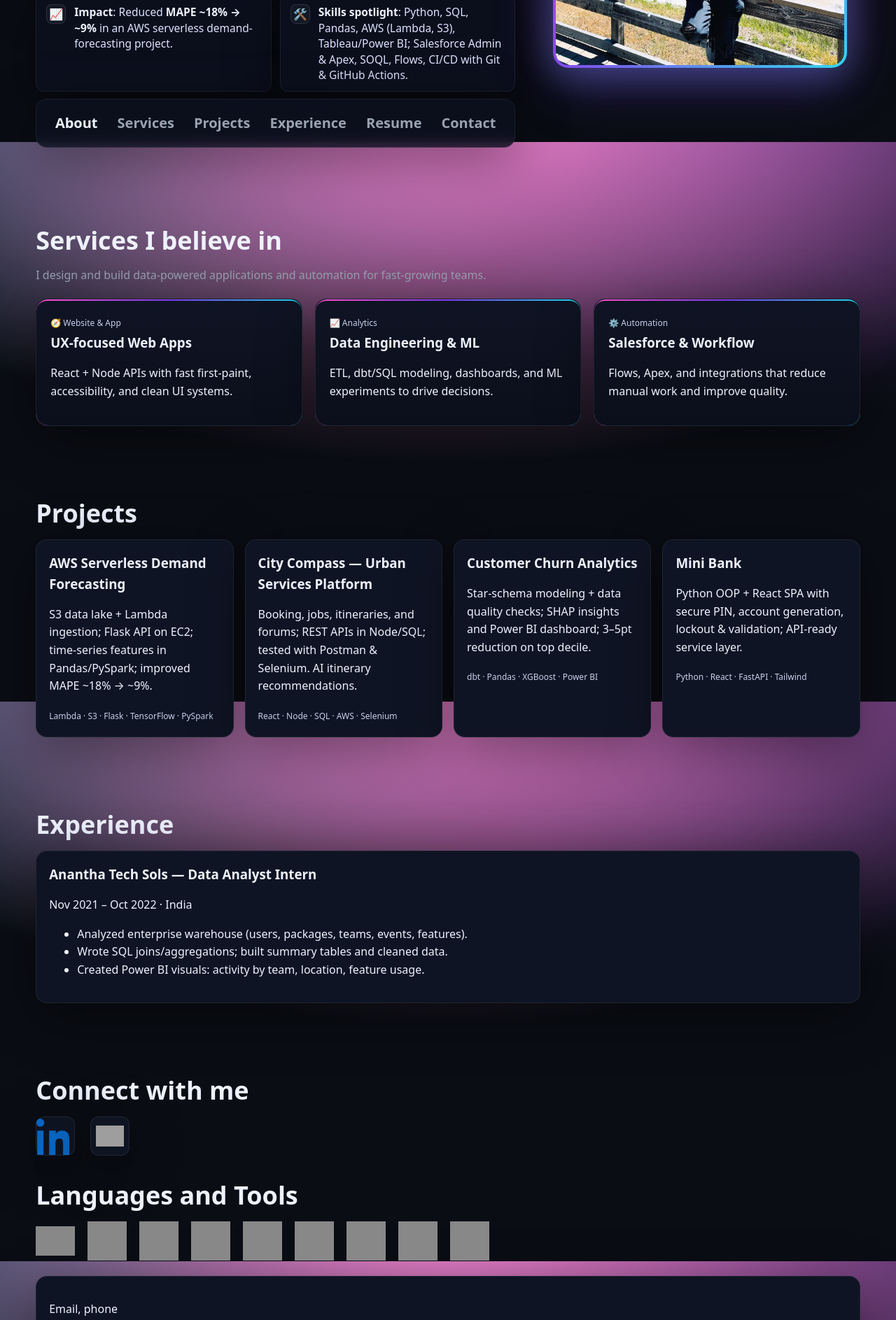
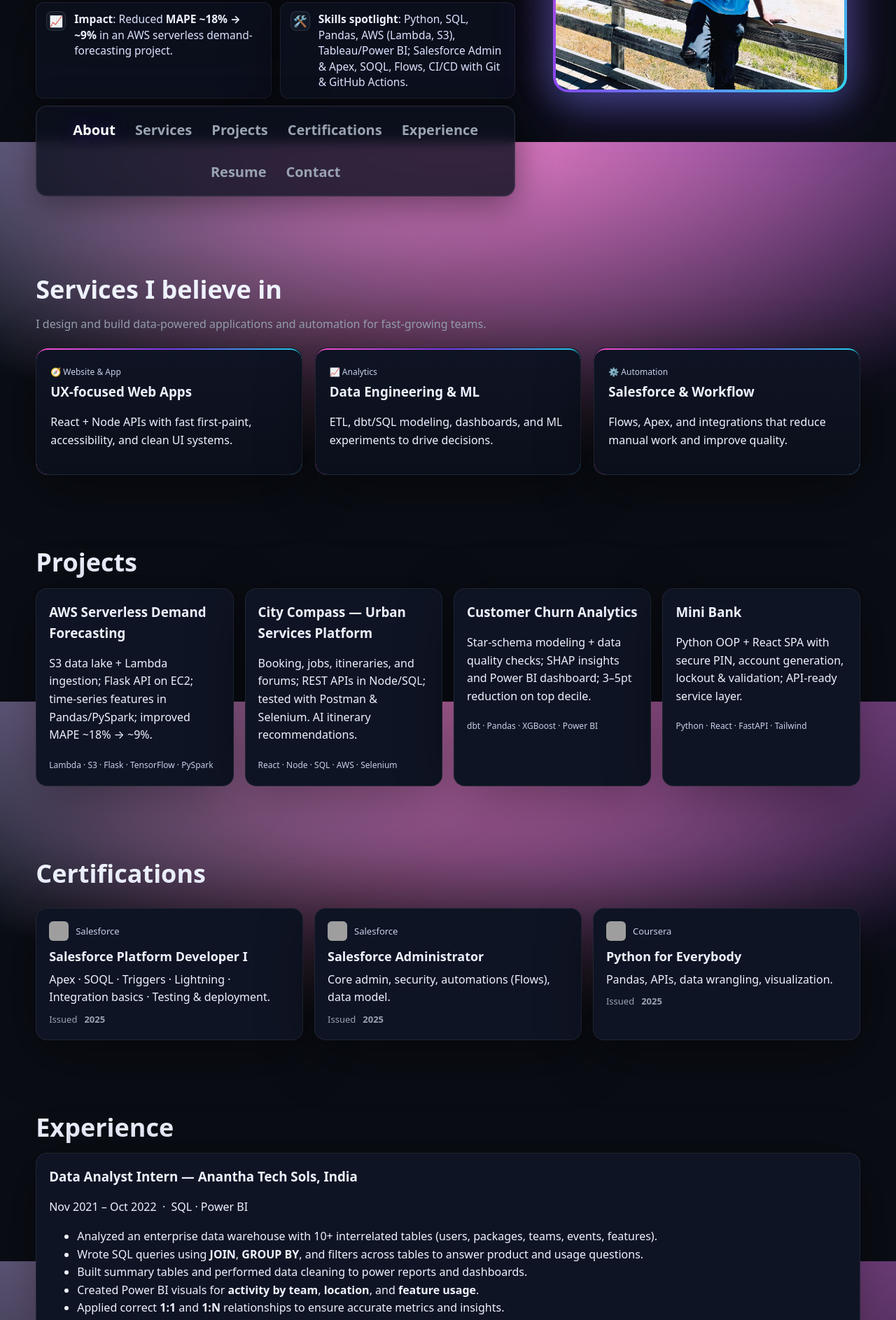
Before and after one commit to sujith8390/sujith_lakkimsetti_portfolio, a plain HTML site: page pro.html in a window 1280 px wide. Shown: the part 597-2484 px from the top of the page at 70% size. Drawn offline with Linux system fonts and the light colour scheme; grey boxes are pictures that could not be loaded.

Commit message:
version 3

```diff
--- a/pro.html
+++ b/pro.html
@@ -4,7 +4,15 @@
   <meta charset="utf-8" />
   <meta name="viewport" content="width=device-width,initial-scale=1" />
   <title>Sujith Lakkimsetti — Portfolio</title>
-  <meta name="description" content="Portfolio of Sujith Lakkimsetti — Software Developer / Data Analyst. Projects, experience, skills, and contact." />
+  <meta name="description" content="Sujith Lakkimsetti — Data roles & Salesforce DevOps. Projects, experience, skills, certifications, and contact." />
+
+  <!-- Open Graph / Social -->
+  <meta property="og:title" content="Sujith Lakkimsetti — Data & Salesforce DevOps">
+  <meta property="og:description" content="Data engineering, analytics, and Salesforce automation with measurable impact.">
+  <meta property="og:type" content="website">
+  <meta property="og:image" content="https://your-domain.com/og-image.jpg">
+  <link rel="icon" href="/favicon.ico">
+
   <style>
     :root{
       --bg:#0a0d14; --panel:#0e1220; --panel-2:#0b0f1b; --text:#eef2ff; --muted:#9aa3b2;
@@ -28,19 +36,27 @@
     .container{width:min(1200px,92%);margin:0 auto}
     header{display:none!important}
 
+    /* Hero */
     .hero{display:grid;gap:36px;align-items:center;padding:56px 0}
     @media (min-width:980px){.hero{grid-template-columns:1.2fr .8fr}}
     .eyebrow{display:inline-flex;gap:8px;padding:6px 12px;border-radius:999px;font-size:13px;color:#d7def1;background:#0f1422;border:1px dashed #2a3346}
 
     /* Headline + role */
-    h1{margin:10px 0 6px;font-size:clamp(34px,5vw,56px);line-height:1.1;letter-spacing:-.02em}
-    .role{margin:0 0 10px;color:#cfe2ff;font-weight:700;font-size:clamp(18px,2.4vw,24px)}
+    h1{margin:10px 0 6px;font-size:clamp(34px,5vw,56px);line-height:1.1;letter-spacing:-.02em;
+       text-shadow: 0 6px 40px rgba(124,58,237,.25), 0 2px 14px rgba(34,211,238,.15);}
+    .role{margin:0 0 10px;color:#cfe2ff;font-weight:700;font-size:clamp(18px,2.4vw,24px);position:relative;display:inline-block}
+    .role::after{
+      content:""; position:absolute; left:0; bottom:-6px; height:3px; width:100%;
+      background:linear-gradient(90deg,var(--accent-pink),var(--accent-purple),var(--accent-cyan));
+      border-radius:999px; opacity:.85;
+    }
     .lede{color:var(--muted);font-size:clamp(16px,2vw,20px)}
 
     .photo-wrap{max-width:420px;margin-inline:auto}
     .glow{padding:4px;border-radius:22px;background:linear-gradient(135deg,var(--accent-pink),var(--accent-purple) 55%,var(--accent-cyan));box-shadow:0 0 0 6px #ffffff12 inset,0 20px 80px rgba(124,58,237,.35),0 12px 50px rgba(34,211,238,.25),0 0 60px #ff4ecd33}
     .glow img{display:block;width:100%;height:auto;border-radius:18px}
 
+    /* Sections */
     .section{padding:48px 0}
     .section-title{font-size:clamp(26px,3vw,36px);margin:0 0 8px}
     .sub{color:var(--muted);margin:0 0 20px}
@@ -54,23 +70,32 @@
     .card{background:#0f1424;border:1px solid #ffffff12;border-radius:16px;padding:18px;box-shadow:var(--shadow)}
     .card h3{margin:0 0 6px}
 
-    .nav-bar{width:100%;padding:18px 12px;margin:10px 0 0;border-radius:16px;border:1px solid #ffffff10;background:#0d1120cc;backdrop-filter:blur(8px);box-shadow:var(--shadow)}
+    /* Sticky glass nav */
+    .nav-bar{
+      position:sticky; top:14px; z-index:20;
+      width:100%; padding:18px 12px; margin:10px 0 0;
+      border-radius:16px; border:1px solid #ffffff18;
+      background:#0d1120cc; backdrop-filter:blur(8px);
+      box-shadow:0 12px 50px rgba(0,0,0,.45), inset 0 0 0 1px #ffffff0a;
+    }
     .seg-nav{list-style:none;display:flex;flex-wrap:wrap;justify-content:center;align-items:center;gap:28px;padding:0;margin:0}
     .seg-nav a{color:var(--muted);font-weight:700;font-size:clamp(16px,2vw,20px);text-decoration:none}
-    .seg-nav a:hover,.seg-nav a.active{color:var(--text)}
+    .seg-nav a:hover,.seg-nav a.active{color:#fff; text-shadow:0 0 24px rgba(124,58,237,.45);}
 
+    /* Contact socials */
     .contact .socials{display:flex;gap:22px;align-items:center;flex-wrap:wrap;margin:6px 0 28px}
     .contact .socials a{display:inline-flex;align-items:center;justify-content:center;width:56px;height:56px;border-radius:12px;background:#0f1422;border:1px solid #ffffff14;box-shadow:var(--shadow);line-height:0;text-decoration:none;transition:transform .18s ease}
     .contact .socials a:hover{transform:translateY(-3px)}
     .contact .socials img{display:block;max-width:100%}
 
+    /* Tools */
     .tool-icons{display:flex;gap:18px;flex-wrap:wrap;align-items:center;padding:0;margin:0}
     .tool-icons li{list-style:none}
     .tool-icons a{line-height:0;text-decoration:none;border:0}
     .tool-icons img{width:56px;height:56px;display:block;filter:grayscale(.1) brightness(.95);opacity:.9;transition:transform .2s ease,filter .2s ease,opacity .2s ease}
-    .tool-icons a:hover img{transform:translateY(-4px);filter:none;opacity:1}
+    .tool-icons a:hover img{transform:translateY(-6px) scale(1.04);filter:none;opacity:1}
 
-    /* Better highlights layout */
+    /* Highlights grid */
     .highlights { margin:18px 0 0; }
     .highlights-grid { display:grid; gap:12px; grid-template-columns:1fr; }
     @media (min-width:980px){ .highlights-grid { grid-template-columns:1fr 1fr; } }
@@ -79,13 +104,52 @@
       padding:12px 14px; border-radius:12px;
       background:#0d1120cc; border:1px solid #ffffff12; box-shadow:var(--shadow);
       color:#dbe3ff; line-height:1.45; font-size:15.5px;
+      transition: transform .2s ease, box-shadow .2s ease, border-color .2s ease;
     }
+    .highlight:hover{ transform: translateY(-4px); box-shadow: 0 16px 60px rgba(0,0,0,.45), 0 10px 40px rgba(124,58,237,.18); border-color:#ffffff22; }
     .highlight b{ color:#eef2ff; }
     .highlight .ico{
       flex:0 0 28px; height:28px; display:grid; place-items:center;
       border-radius:8px; background:#121826; border:1px solid #ffffff1c;
       font-size:16px; line-height:1;
     }
+
+    /* Certifications grid */
+    .certs{
+      display:grid;
+      gap:16px;
+      grid-template-columns:repeat(auto-fit,minmax(260px,1fr));
+    }
+    .cert-card{
+      display:block;
+      padding:18px;
+      border-radius:16px;
+      background:#0f1424;
+      border:1px solid #ffffff12;
+      box-shadow:var(--shadow);
+      color:inherit;
+      text-decoration:none;
+      transition:transform .2s ease, box-shadow .2s ease, border-color .2s ease;
+    }
+    .cert-card:hover{
+      transform:translateY(-4px);
+      box-shadow:0 16px 60px rgba(0,0,0,.45), 0 10px 40px rgba(124,58,237,.18);
+      border-color:#ffffff22;
+    }
+    .cert-card h3{margin:8px 0 6px;font-size:18px}
+    .cert-card .muted{margin:0 0 8px}
+    .cert-card .cert-top{
+      display:flex;align-items:center;gap:10px;margin-bottom:6px
+    }
+    .cert-card .cert-top img{
+      width:28px;height:28px;border-radius:6px;display:block
+    }
+    .cert-card .issuer{color:#c6d0e9;font-size:13px}
+    .cert-card .meta{
+      margin-top:8px;font-size:13px;color:#9aa3b2;display:flex;gap:10px;flex-wrap:wrap
+    }
+
+    footer{border-top:1px solid #ffffff12;color:#9aa3b2;padding:26px 0 60px;margin-top:40px}
   </style>
 </head>
 <body>
@@ -95,7 +159,6 @@
       <div>
         <span class="eyebrow">Software Developer · Data Analyst</span>
 
-        <!-- Updated headline + role -->
         <h1>Hi 👋, I'm Sujith Lakkimsetti</h1>
         <p class="role">Data Roles · Salesforce DevOps</p>
 
@@ -103,7 +166,7 @@
           I build fast, accessible web apps and analytics tools with Python, SQL, AWS, and React — focused on clear business impact.
         </p>
 
-        <!-- Updated Highlights -->
+        <!-- Highlights -->
         <div class="highlights">
           <div class="highlights-grid">
             <div class="highlight">
@@ -126,11 +189,15 @@
           </div>
         </div>
 
+        <!-- Sticky glass nav -->
         <div class="nav-bar" aria-label="Primary site navigation">
           <ul class="seg-nav">
             <li><a href="#about" class="active">About</a></li>
             <li><a href="#services">Services</a></li>
             <li><a href="#projects">Projects</a></li>
+            <!-- NEW: Certifications link -->
+            <li><a href="#certifications">Certifications</a></li>
+            <!-- /NEW -->
             <li><a href="#experience">Experience</a></li>
             <li><a href="resume.pdf" target="_blank" rel="noopener">Resume</a></li>
             <li><a href="#contact">Contact</a></li>
@@ -140,7 +207,7 @@
 
       <div class="photo-wrap">
         <div class="glow">
-          <img src="MIG.jpg" alt="Sujith Lakkimsetti portrait">
+          <img src="MIG.jpg" alt="Sujith Lakkimsetti portrait" loading="eager">
         </div>
       </div>
     </section>
@@ -199,19 +266,69 @@
       </div>
     </section>
 
+    <!-- NEW: Certifications -->
+    <section id="certifications" class="section">
+      <h2 class="section-title">Certifications</h2>
+      <p class="sub"></p>
+
+      <div class="certs">
+  <!-- Salesforce Platform Developer I (NEW) -->
+  <a class="cert-card"
+     href="https://trailhead.salesforce.com/credentials/platformdeveloperi"
+     target="_blank" rel="noopener">
+    <div class="cert-top">
+      <img src="https://cdn.simpleicons.org/salesforce/00A1E0" alt="Salesforce" loading="lazy">
+      <span class="issuer">Salesforce</span>
+    </div>
+    <h3>Salesforce Platform Developer I</h3>
+    <p class="muted">Apex · SOQL · Triggers · Lightning · Integration basics · Testing & deployment.</p>
+    <div class="meta"><span>Issued</span> <b>2025</b></div>
+  </a>
+
+  <!-- Keep: Salesforce Administrator -->
+  <a class="cert-card"
+     href="https://trailhead.salesforce.com/credentials/administrator"
+     target="_blank" rel="noopener">
+    <div class="cert-top">
+      <img src="https://cdn.simpleicons.org/salesforce/00A1E0" alt="Salesforce" loading="lazy">
+      <span class="issuer">Salesforce</span>
+    </div>
+    <h3>Salesforce Administrator</h3>
+    <p class="muted">Core admin, security, automations (Flows), data model.</p>
+    <div class="meta"><span>Issued</span> <b>2025</b></div>
+  </a>
+
+  <!-- Keep: Python certificate (update link if you have one) -->
+  <a class="cert-card"
+     href="https://coursera.org/verify/YOUR-PYTHON-ID"
+     target="_blank" rel="noopener">
+    <div class="cert-top">
+      <img src="https://cdn.simpleicons.org/python/3776AB" alt="Python" loading="lazy">
+      <span class="issuer">Coursera</span>
+    </div>
+    <h3>Python for Everybody</h3>
+    <p class="muted">Pandas, APIs, data wrangling, visualization.</p>
+    <div class="meta"><span>Issued</span> <b>2025</b></div>
+  </a>
+</div>
+    </section>
+    <!-- /NEW: Certifications -->
+
     <!-- Experience -->
     <section id="experience" class="section">
       <h2 class="section-title">Experience</h2>
       <div class="grid">
-        <div class="card">
-          <h3>Anantha Tech Sols — Data Analyst Intern</h3>
-          <p class="muted">Nov 2021 – Oct 2022 · India</p>
+        <article class="card">
+          <h3>Data Analyst Intern — Anantha Tech Sols, India</h3>
+          <p class="muted">Nov 2021 – Oct 2022 &nbsp;·&nbsp; SQL · Power BI</p>
           <ul>
-            <li>Analyzed enterprise warehouse (users, packages, teams, events, features).</li>
-            <li>Wrote SQL joins/aggregations; built summary tables and cleaned data.</li>
-            <li>Created Power BI visuals: activity by team, location, feature usage.</li>
+            <li>Analyzed an enterprise data warehouse with 10+ interrelated tables (users, packages, teams, events, features).</li>
+            <li>Wrote SQL queries using <b>JOIN</b>, <b>GROUP BY</b>, and filters across tables to answer product and usage questions.</li>
+            <li>Built summary tables and performed data cleaning to power reports and dashboards.</li>
+            <li>Created Power BI visuals for <b>activity by team</b>, <b>location</b>, and <b>feature usage</b>.</li>
+            <li>Applied correct <b>1:1</b> and <b>1:N</b> relationships to ensure accurate metrics and insights.</li>
           </ul>
-        </div>
+        </article>
       </div>
     </section>
 
@@ -227,7 +344,7 @@
           </svg>
         </a>
 
-        <!-- Instagram with provided image, opens in new tab -->
+        <!-- Instagram -->
         <a href="https://www.instagram.com/sujith_lakkimsetti/" target="_blank" rel="noopener" aria-label="Instagram" title="Instagram">
           <img align="center"
                src="https://raw.githubusercontent.com/rahuldkjain/github-profile-readme-generator/master/src/images/icons/Social/instagram.svg"
@@ -241,31 +358,31 @@
       <ul class="tool-icons">
         <li><a href="https://aws.amazon.com/" target="_blank" rel="noopener">
           <img src="https://raw.githubusercontent.com/devicons/devicon/master/icons/amazonwebservices/amazonwebservices-original-wordmark.svg"
-               alt="AWS" width="56" height="56" style="max-width:100%;height:auto;max-height:56px">
+               alt="AWS" width="56" height="56" style="max-width:100%;height:auto;max-height:56px" loading="lazy">
         </a></li>
         <li><a href="https://www.python.org/" target="_blank" rel="noopener">
-          <img alt="Python" src="https://cdn.jsdelivr.net/gh/devicons/devicon/icons/python/python-original.svg">
+          <img alt="Python" src="https://cdn.jsdelivr.net/gh/devicons/devicon/icons/python/python-original.svg" loading="lazy">
         </a></li>
         <li><a href="https://www.java.com/en/" target="_blank" rel="noopener">
-          <img alt="Java" src="https://cdn.jsdelivr.net/gh/devicons/devicon/icons/java/java-original.svg">
+          <img alt="Java" src="https://cdn.jsdelivr.net/gh/devicons/devicon/icons/java/java-original.svg" loading="lazy">
         </a></li>
         <li><a href="https://developer.mozilla.org/en-US/docs/Web/JavaScript" target="_blank" rel="noopener">
-          <img alt="JavaScript" src="https://cdn.jsdelivr.net/gh/devicons/devicon/icons/javascript/javascript-original.svg">
+          <img alt="JavaScript" src="https://cdn.jsdelivr.net/gh/devicons/devicon/icons/javascript/javascript-original.svg" loading="lazy">
         </a></li>
         <li><a href="https://www.w3schools.com/html/" target="_blank" rel="noopener">
-          <img alt="HTML5" src="https://cdn.jsdelivr.net/gh/devicons/devicon/icons/html5/html5-original.svg">
+          <img alt="HTML5" src="https://cdn.jsdelivr.net/gh/devicons/devicon/icons/html5/html5-original.svg" loading="lazy">
         </a></li>
         <li><a href="https://www.w3schools.com/css/" target="_blank" rel="noopener">
-          <img alt="CSS3" src="https://cdn.jsdelivr.net/gh/devicons/devicon/icons/css3/css3-original.svg">
+          <img alt="CSS3" src="https://cdn.jsdelivr.net/gh/devicons/devicon/icons/css3/css3-original.svg" loading="lazy">
         </a></li>
         <li><a href="https://www.postgresql.org/" target="_blank" rel="noopener">
-          <img alt="PostgreSQL" src="https://cdn.jsdelivr.net/gh/devicons/devicon/icons/postgresql/postgresql-original.svg">
+          <img alt="PostgreSQL" src="https://cdn.jsdelivr.net/gh/devicons/devicon/icons/postgresql/postgresql-original.svg" loading="lazy">
         </a></li>
         <li><a href="https://react.dev/" target="_blank" rel="noopener">
-          <img alt="React" src="https://cdn.jsdelivr.net/gh/devicons/devicon/icons/react/react-original.svg">
+          <img alt="React" src="https://cdn.jsdelivr.net/gh/devicons/devicon/icons/react/react-original.svg" loading="lazy">
         </a></li>
         <li><a href="https://github.com/" target="_blank" rel="noopener">
-          <img alt="GitHub" src="https://cdn.simpleicons.org/github/ffffff">
+          <img alt="GitHub" src="https://cdn.simpleicons.org/github/ffffff" loading="lazy">
         </a></li>
       </ul>
 
@@ -284,10 +401,23 @@
     <div class="container">© <span id="year"></span> Sujith Lakkimsetti. All rights reserved.</div>
   </footer>
 
-  <script>document.getElementById('year').textContent = new Date().getFullYear();</script>
+  <script>
+    // Footer year
+    document.getElementById('year').textContent = new Date().getFullYear();
 
-  <!-- Auto-open external links in a new tab (extra safety) -->
-  <script>
+    // Active nav link while scrolling
+    const sections = document.querySelectorAll('section[id]');
+    const links = [...document.querySelectorAll('.seg-nav a')];
+    const io = new IntersectionObserver((entries)=>{
+      entries.forEach(e=>{
+        if(e.isIntersecting){
+          links.forEach(a => a.classList.toggle('active', a.getAttribute('href') === '#'+e.target.id));
+        }
+      })
+    }, { rootMargin: '-40% 0px -50% 0px', threshold: 0 });
+    sections.forEach(s => io.observe(s));
+
+    // External links open in new tab
     document.querySelectorAll('a[href^="http"]').forEach(a => {
       if (!a.href.includes(location.hostname)) {
         a.target = "_blank";
```
